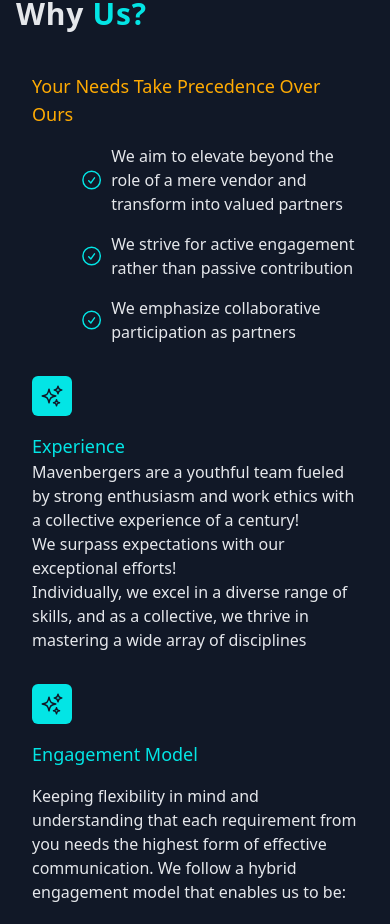
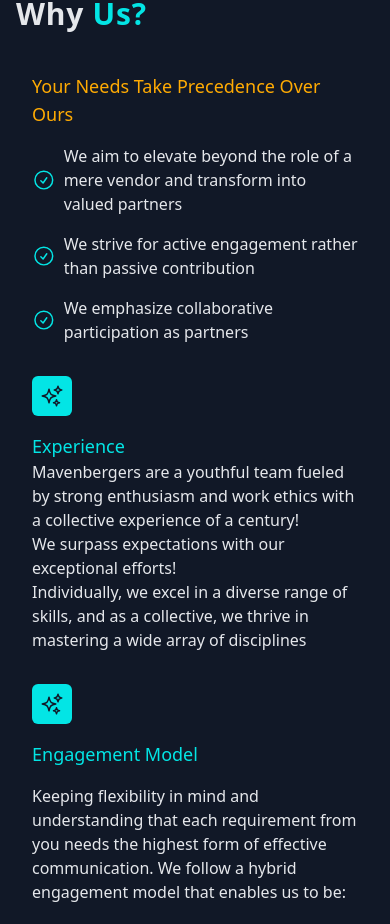
Before and after one commit to akash-tqb/Mavenberg, a Next.js app: page / in a window 390 px wide. Shown: the part 4374-5298 px from the top of the page. Built offline with nearby package versions, Linux system fonts and the light colour scheme.

Commit message:
why us margin change

```diff
--- a/sections/homepage/whyUs.tsx
+++ b/sections/homepage/whyUs.tsx
@@ -23,7 +23,7 @@
             <h1 className="text-lg font-medium text-maven-orange capitalize">
               Your needs take precedence over ours
             </h1>
-            <div className="flex flex-col gap-4 ml-12">
+            <div className="flex flex-col gap-4 md:ml-12">
             <div className="flex flex-row gap-2 items-center">
               <svg
                 xmlns="http://www.w3.org/2000/svg"
```
